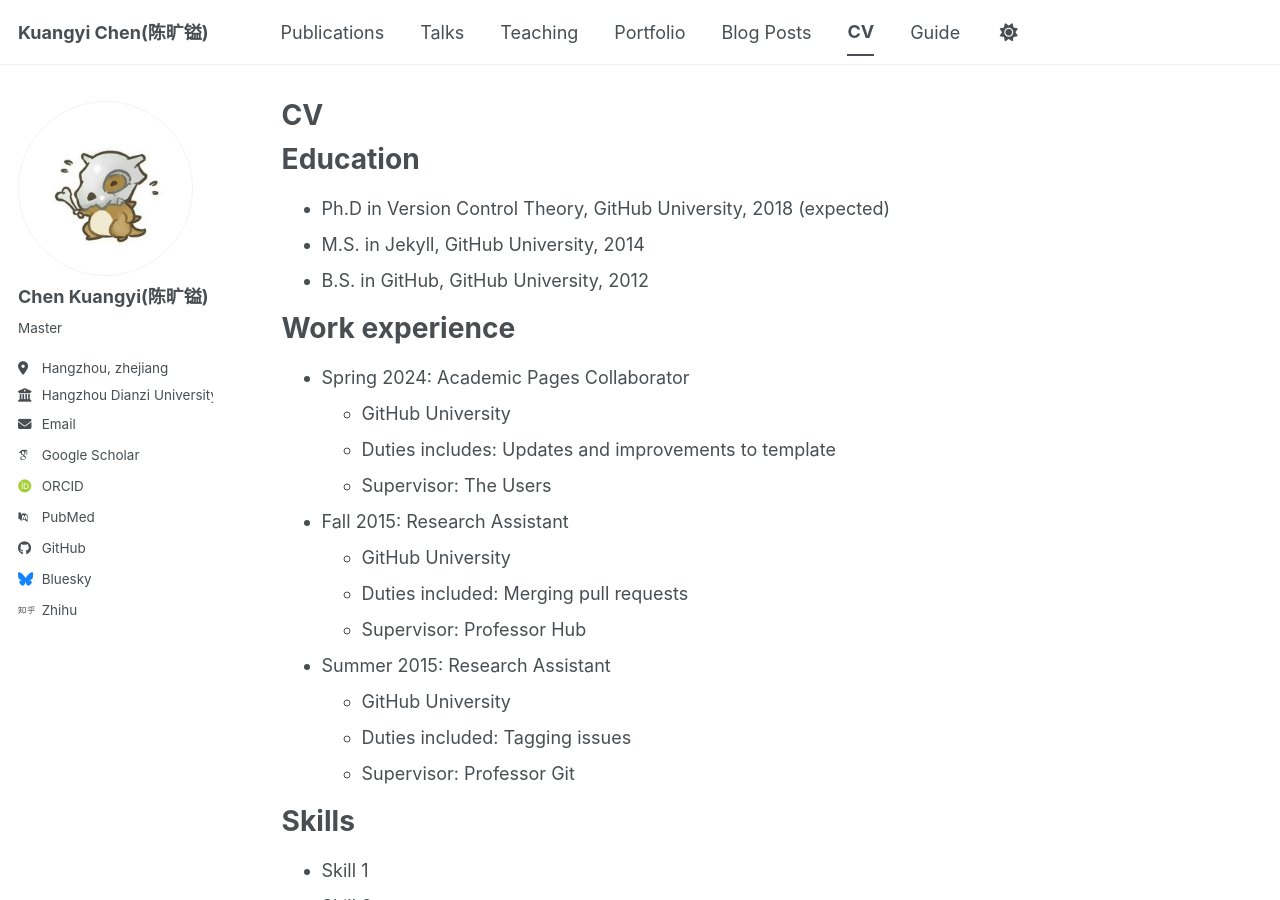
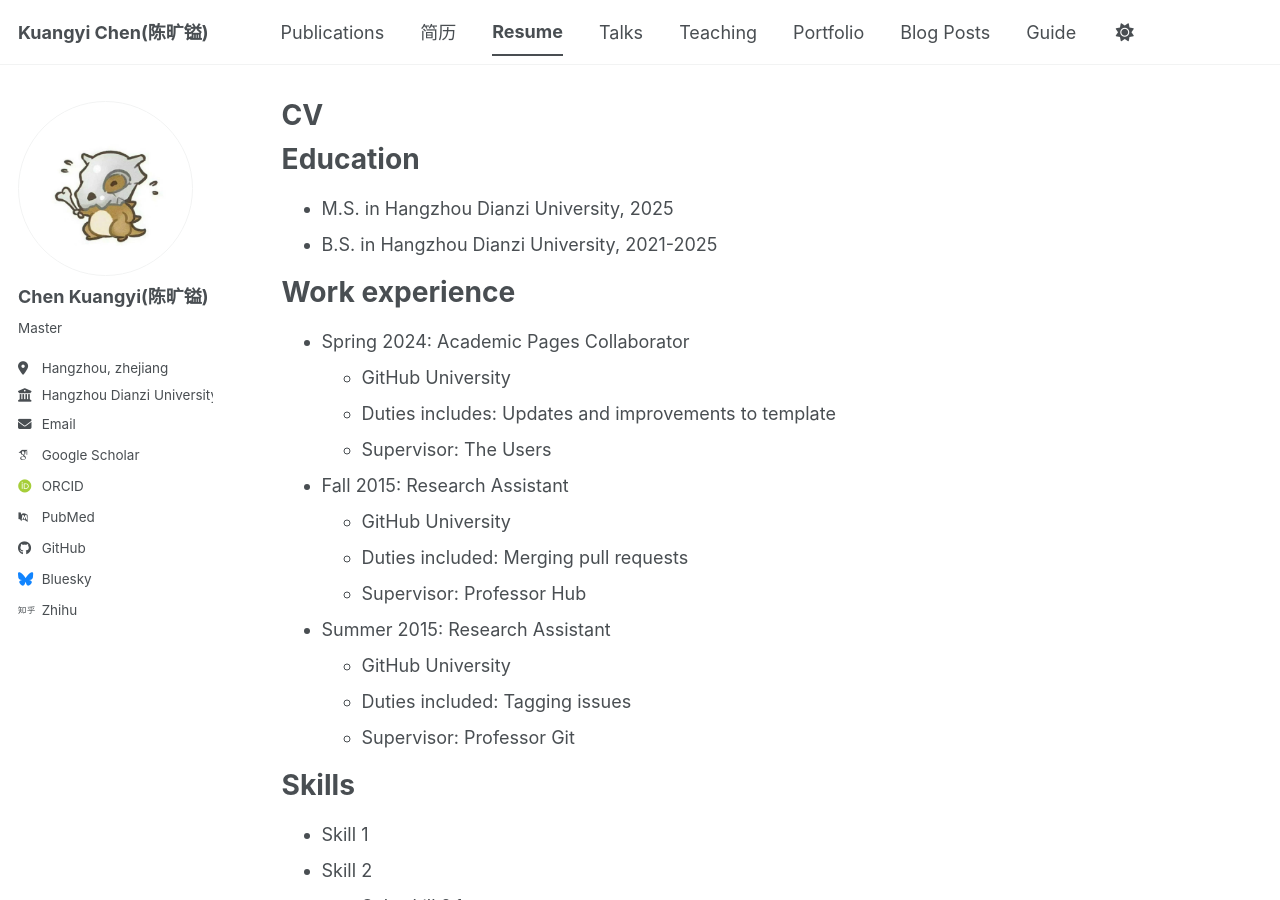
Before and after one commit to ckyFi9zero/ckyFi9zero.github.io, a Jekyll site: the page built from _pages/cv.md, in a window 1280 px wide and 900 px high. Built offline with Jekyll 4.4.1, drawn with Linux system fonts in a browser that asks for light colours; some web fonts are replaced; a script bundle is joined from its source files by our own code; library files that are not in the unit come from our copies.

Commit message:
中文简历模板

```diff
--- a/_data/navigation.yml
+++ b/_data/navigation.yml
@@ -11,6 +11,12 @@
   - title: "Publications"
     url: /publications/
 
+  - title: "简历"
+    url: /resume-zh/
+
+  - title: "Resume"
+    url: /cv/
+
   - title: "Talks"
     url: /talks/
 
@@ -23,9 +29,6 @@
   - title: "Blog Posts"
     url: /year-archive/
 
-  - title: "CV"
-    url: /cv/
-
   # - title: "CV"
   #   url: /cv-json/
 
--- a/_pages/cv.md
+++ b/_pages/cv.md
@@ -11,9 +11,9 @@
 
 Education
 ======
-* Ph.D in Version Control Theory, GitHub University, 2018 (expected)
-* M.S. in Jekyll, GitHub University, 2014
-* B.S. in GitHub, GitHub University, 2012
+<!-- * Ph.D in Version Control Theory, GitHub University, 2018 (expected) -->
+* M.S. in Hangzhou Dianzi University, 2025
+* B.S. in Hangzhou Dianzi University, 2021-2025
 
 Work experience
 ======
```
Also changed, not shown: README.md (+20 -1 lines), _pages/resume-zh.md (added, +54 -0 lines), .obsidian/workspace.json.
